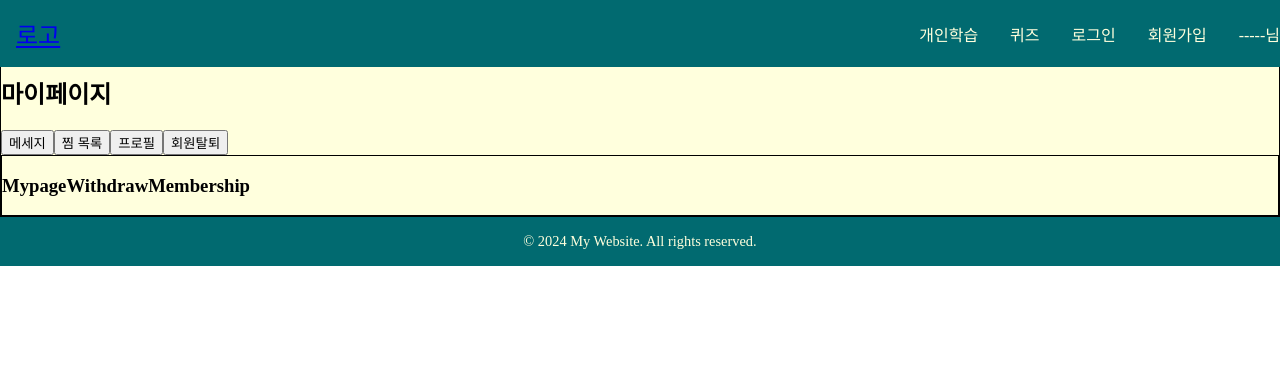
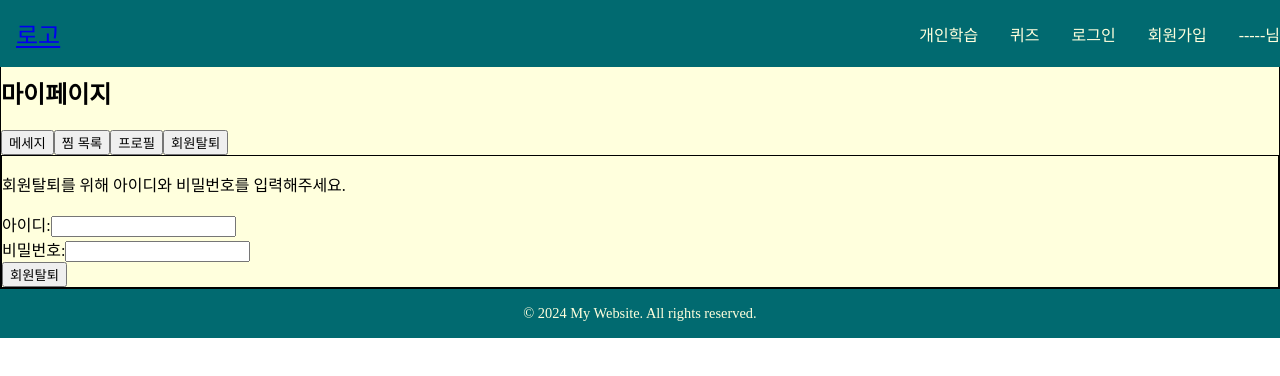
Before and after one commit to purple11-11/HandChatter, a React (Create React App) app in the folder client/: page /api/mypage in a window 1280 px wide. Both pictures are taken after a click on the button "회원탈퇴". Shown: the top 376 px of the page. Built offline with nearby package versions, Linux system fonts and the light colour scheme.

Commit message:
feat: [FE] Mypage 회원탈퇴 구성 완료, 회원탈퇴 과정 로직만 하면 돌아가게 구현

```diff
--- a/client/src/components/Mypage/MypageWithdrawMembership.tsx
+++ b/client/src/components/Mypage/MypageWithdrawMembership.tsx
@@ -1,8 +1,48 @@
+import React, { useState } from "react";
+
 export default function MypageWithdrawMembership() {
+    const [userId, setUserId] = useState("");
+    const [password, setPassword] = useState("");
+
+    const handleUserIdChange = (event: React.ChangeEvent<HTMLInputElement>) => {
+        setUserId(event.target.value);
+    };
+
+    const handlePasswordChange = (event: React.ChangeEvent<HTMLInputElement>) => {
+        setPassword(event.target.value);
+    };
+
+    const handleSubmit = (event: React.FormEvent<HTMLFormElement>) => {
+        event.preventDefault();
+        // 회원탈퇴 요청 보내는 로직 구현
+        console.log("회원탈퇴 요청: ", { userId, password });
+    };
+
     return (
         <>
             <section>
-                <h1>MypageWithdrawMembership</h1>
+                <p>회원탈퇴를 위해 아이디와 비밀번호를 입력해주세요.</p>
+                <form onSubmit={handleSubmit}>
+                    <div>
+                        <label htmlFor="userId">아이디:</label>
+                        <input
+                            type="text"
+                            id="userId"
+                            value={userId}
+                            onChange={handleUserIdChange}
+                        />
+                    </div>
+                    <div>
+                        <label htmlFor="password">비밀번호:</label>
+                        <input
+                            type="password"
+                            id="password"
+                            value={password}
+                            onChange={handlePasswordChange}
+                        />
+                    </div>
+                    <button type="submit">회원탈퇴</button>
+                </form>
             </section>
         </>
     );
```
